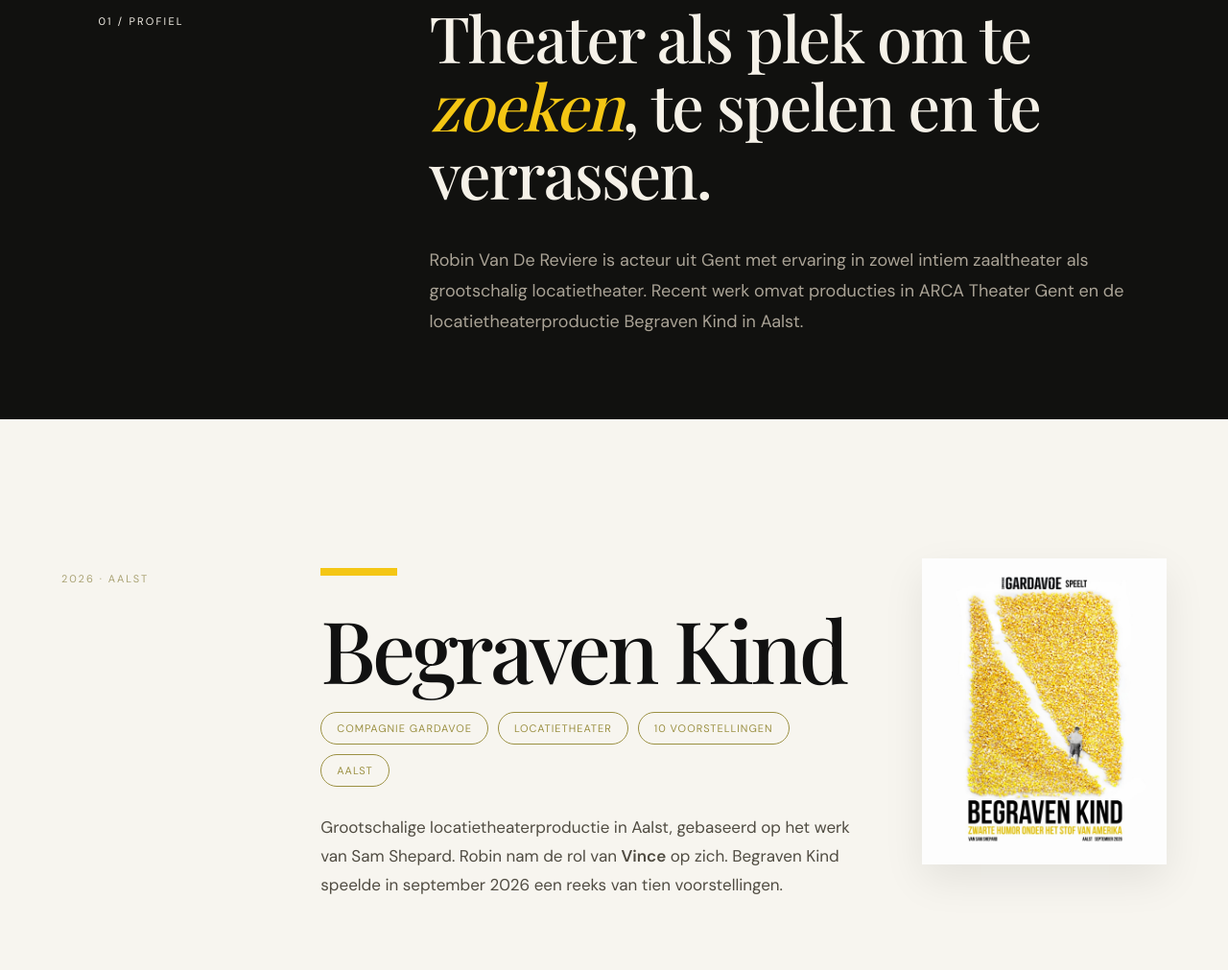
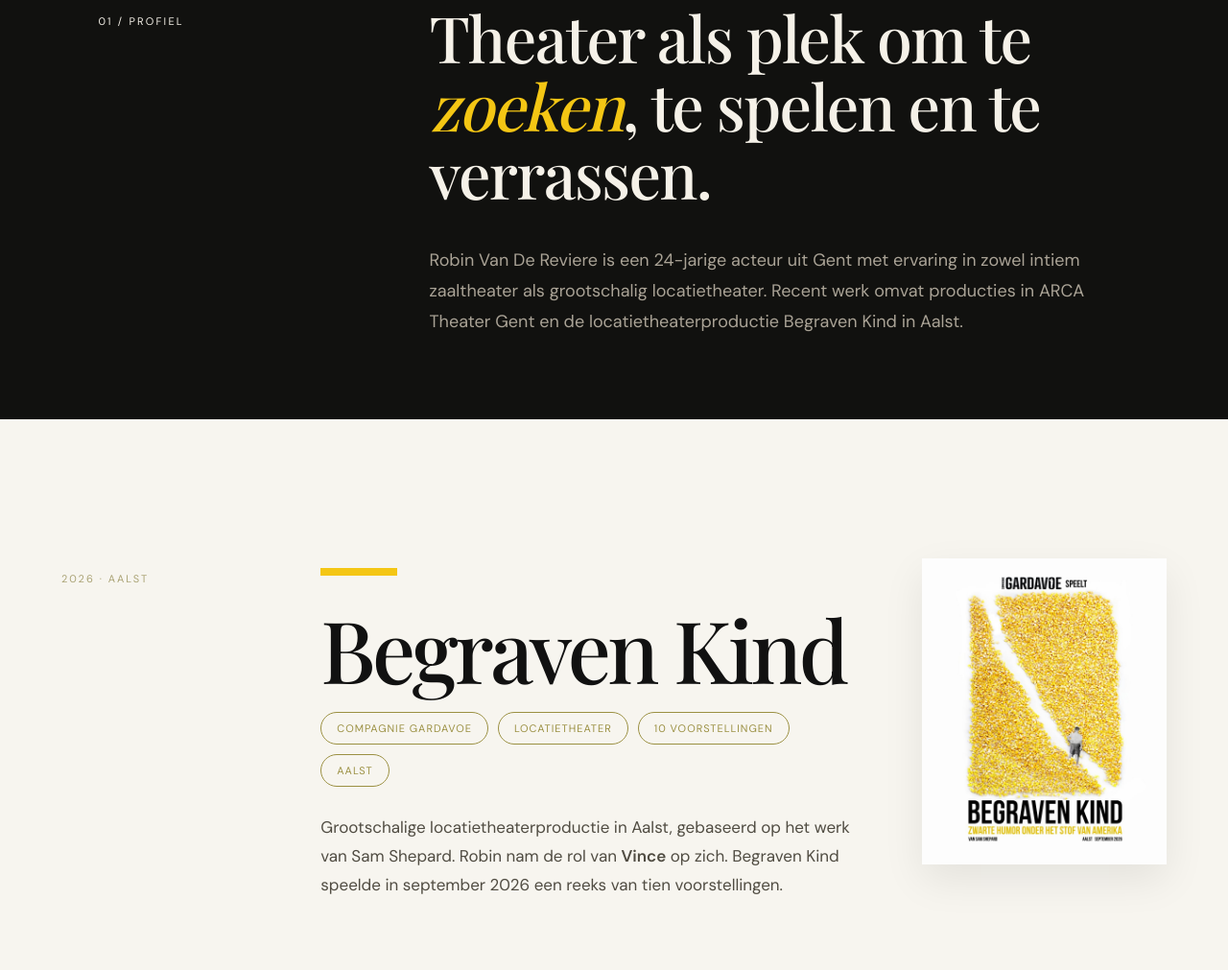
Before and after one commit to RobinVDR02/portfolio, a plain HTML site: page index.html in a window 1280 px wide. Shown: the part 887-1898 px from the top of the page at 96% size. Drawn offline with nearby package versions, Linux system fonts and the light colour scheme; a web font is replaced by a local one.

Commit message:
Update index.html

```diff
--- a/index.html
+++ b/index.html
@@ -1420,7 +1420,7 @@ footer {
         </h2>
 
         <p>
-            Robin Van De Reviere is acteur uit Gent
+            Robin Van De Reviere is een 24-jarige acteur uit Gent
             met ervaring in zowel intiem zaaltheater
             als grootschalig locatietheater. Recent
             werk omvat producties in ARCA Theater Gent
```
